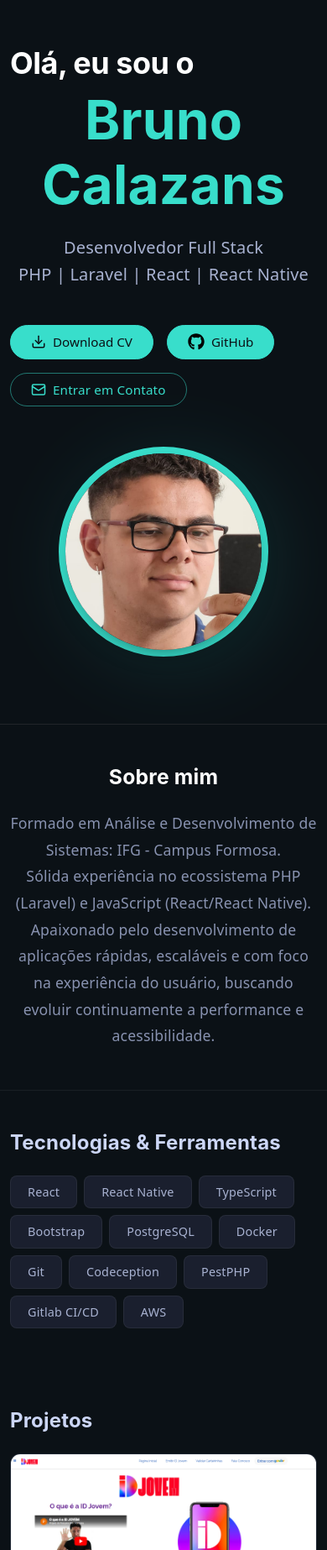
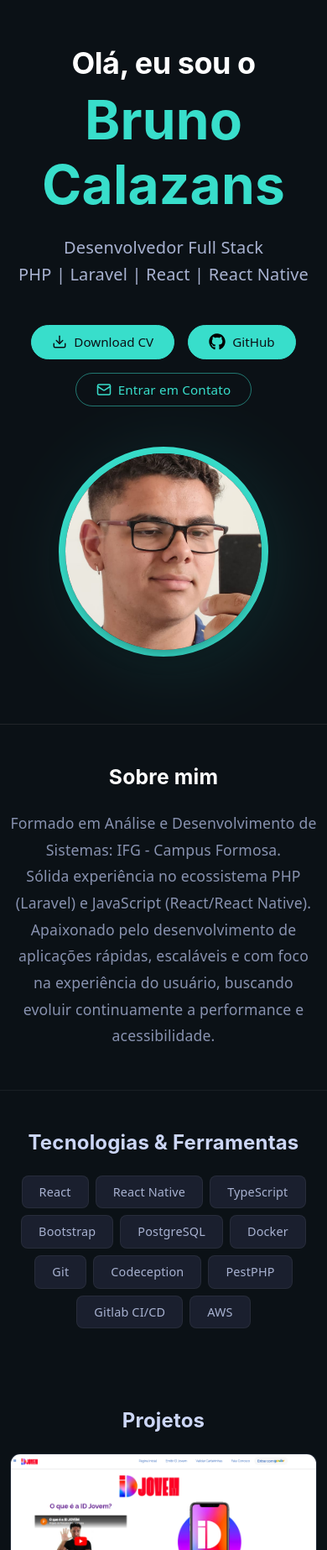
Before and after one commit to brunocalazansca/meu-portifolio, a React (Vite) app: page / in a window 390 px wide. Shown: the part 114-1960 px from the top of the page at 84% size. Built offline with nearby package versions, Linux system fonts and the light colour scheme.

Commit message:
feat: ajustar responsividade

```diff
--- a/src/pages/App/App.tsx
+++ b/src/pages/App/App.tsx
@@ -31,7 +31,7 @@ const HeroSection = () => {
         <Container>
           <Row className="align-items-center">
 
-            <Col md={6} lg={7} className="text-md-start pt-5 pt-md-0">
+            <Col md={6} lg={7} className="text-center text-md-start pt-5 pt-md-0">
               <motion.div
                   initial={styles.initial}
                   animate={styles.animate}
@@ -55,7 +55,7 @@ const HeroSection = () => {
                   </h3>
                 </div>
 
-                <div className="d-flex flex-wrap gap-3">
+                <div className="d-flex flex-wrap justify-content-center justify-content-md-start gap-3">
                   <a
                       href='../../../public/documents/curriculo.pdf'
                       download="Bruno_Calazans_CV.pdf"
@@ -134,12 +134,13 @@ const HeroSection = () => {
               whileInView={{ opacity: 1, y: 0 }}
               viewport={{ once: true }}
               transition={{ duration: 0.6 }}
+              className="text-center text-md-start"
           >
             <h2 className={`${styles.techTitle} fw-bold mb-4`}>
               Tecnologias & Ferramentas
             </h2>
 
-            <div className="d-flex flex-wrap gap-2">
+            <div className="d-flex flex-wrap justify-content-center justify-content-md-start gap-2">
               {technologies.map((tech, i) => (
                 <motion.span
                     key={tech}
@@ -164,6 +165,7 @@ const HeroSection = () => {
               whileInView={{ opacity: 1, y: 0 }}
               viewport={{ once: true }}
               transition={{ duration: 0.6 }}
+              className="text-center text-md-start"
           >
             <h2 className={`${styles.sectionTitle} fw-bold mb-4`}>Projetos</h2>
           </motion.div>
@@ -217,6 +219,7 @@ const HeroSection = () => {
               whileInView={{ opacity: 1, y: 0 }}
               viewport={{ once: true }}
               transition={{ duration: 0.6 }}
+              className="text-center text-md-start"
           >
             <h2 className={`${styles.sectionTitle} fw-bold mb-4`}>Certificações</h2>
 
```
